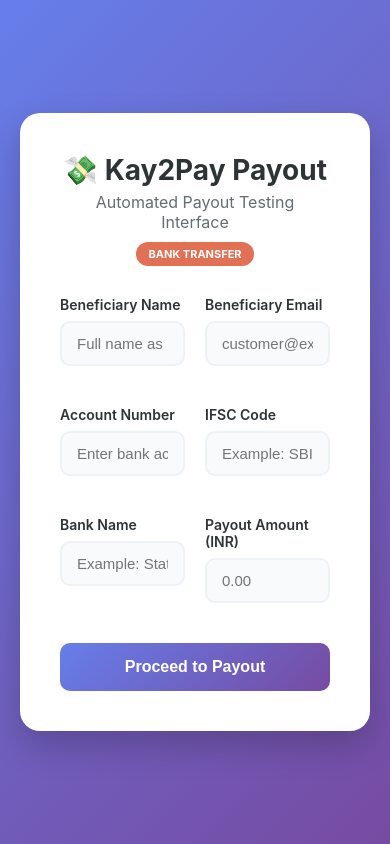
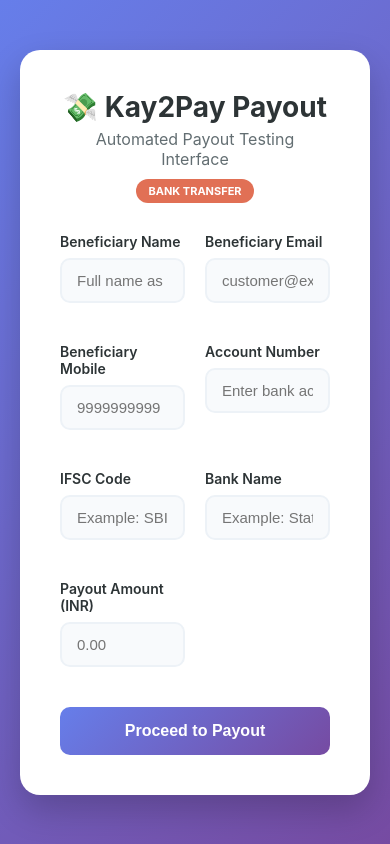
Before and after one commit to Zarwebcoders/Ind6TokenVendor, a CodeIgniter 4 app: the page made by app/Views/kay2pay_payout_test.php in a window 390 px wide. Run offline with PHP 8.4 and a stand-in for CodeIgniter, Linux system fonts and the light colour scheme; the template is opened without the code that fills it, so the values that code supplies are empty; some libraries are stand-ins or nearby versions.

Commit message:
Add mandatory mobile field to Kay2Pay payout

```diff
--- a/app/Controllers/Kay2PayPayoutApi.php
+++ b/app/Controllers/Kay2PayPayoutApi.php
@@ -34,7 +34,7 @@ class Kay2PayPayoutApi extends Controller
             log_message('info', 'Kay2Pay Payout Request Received: ' . json_encode($json));
 
             // Validate mandatory input according to docs
-            $requiredFields = ['name', 'account_number', 'ifsc_code', 'bank_name', 'amount', 'email'];
+            $requiredFields = ['name', 'account_number', 'ifsc_code', 'bank_name', 'amount', 'email', 'mobile'];
             foreach ($requiredFields as $field) {
                 if (empty($json[$field])) {
                     return $this->response->setJSON([
@@ -54,6 +54,7 @@ class Kay2PayPayoutApi extends Controller
             $requestData = [
                 'name' => $json['name'],
                 'email' => $json['email'],
+                'mobile' => $json['mobile'],
                 'account_number' => $json['account_number'],
                 'ifsc_code' => $json['ifsc_code'],
                 'bank_name' => $json['bank_name'],
--- a/app/Views/kay2pay_payout_test.php
+++ b/app/Views/kay2pay_payout_test.php
@@ -217,6 +217,11 @@
                 </div>
 
                 <div class="form-group">
+                    <label for="mobile">Beneficiary Mobile</label>
+                    <input type="tel" id="mobile" name="mobile" placeholder="9999999999" required>
+                </div>
+
+                <div class="form-group">
                     <label for="account_number">Account Number</label>
                     <input type="text" id="account_number" name="account_number" placeholder="Enter bank account no"
                         required>
@@ -269,6 +274,7 @@
             const formData = {
                 name: document.getElementById('name').value,
                 email: document.getElementById('email').value,
+                mobile: document.getElementById('mobile').value,
                 account_number: document.getElementById('account_number').value,
                 ifsc_code: document.getElementById('ifsc_code').value,
                 bank_name: document.getElementById('bank_name').value,
```
